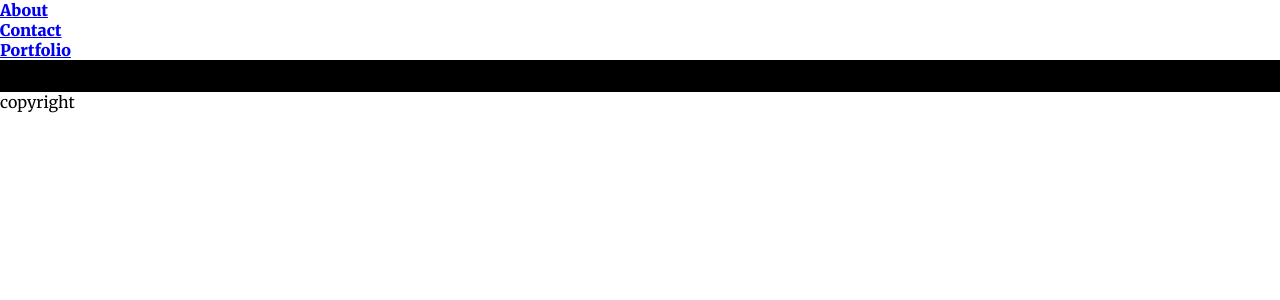
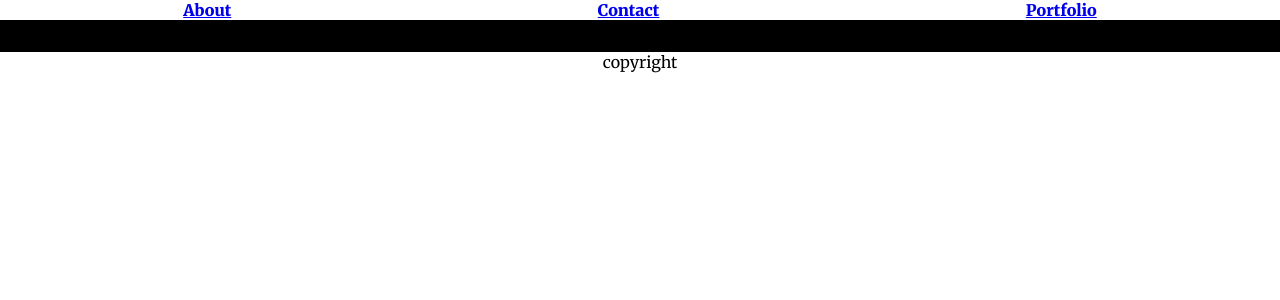
Before and after one commit to EvMad/chain-react, a React (Create React App) app: page /contact in a window 1280 px wide. Shown: the top 300 px of the page. Built offline with nearby package versions, Linux system fonts and the light colour scheme.

Commit message:
changed nav bar to space-around

```diff
--- a/src/components/Footer.js
+++ b/src/components/Footer.js
@@ -3,7 +3,7 @@ import React from 'react';
 function Footer() {
 
 return (
-    <div className="foot">
+    <div style={{ display: 'flex', justifyContent: 'Space-Around'}}>
         <span>copyright</span>
     </div>
 );
--- a/src/components/NavBar.js
+++ b/src/components/NavBar.js
@@ -8,7 +8,7 @@ function NavBar() {
         <div>
 
                <nav>
-                   <ul>
+                   <ul style={{ listStyle: 'none', display: 'flex', justifyContent: 'Space-Around', fontWeight: 900 }}>
                        <li><Link to="/about">About</Link></li>
                        <li><Link to="/contact">Contact</Link></li>
                        <li><Link to="/projects">Portfolio</Link></li>
--- a/src/components/ProjectBox.js
+++ b/src/components/ProjectBox.js
@@ -1,4 +1,5 @@
 import React, {Component} from 'react';
+import './ProjectBox.css';
 
 class ProjectBox extends Component {
     render() {
```
Also changed, not shown: src/components/NavBar.css (added).
